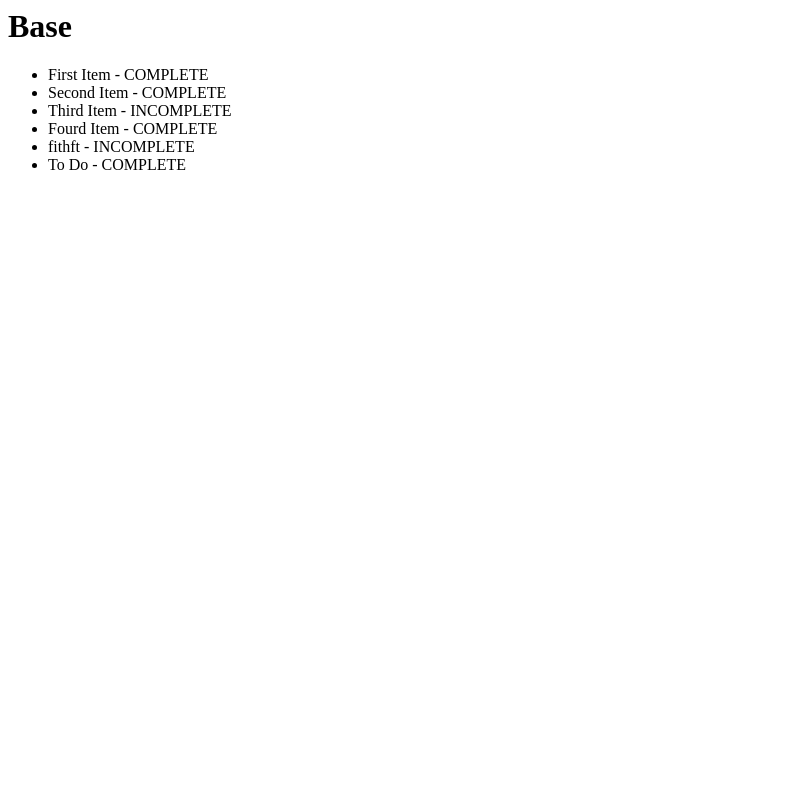
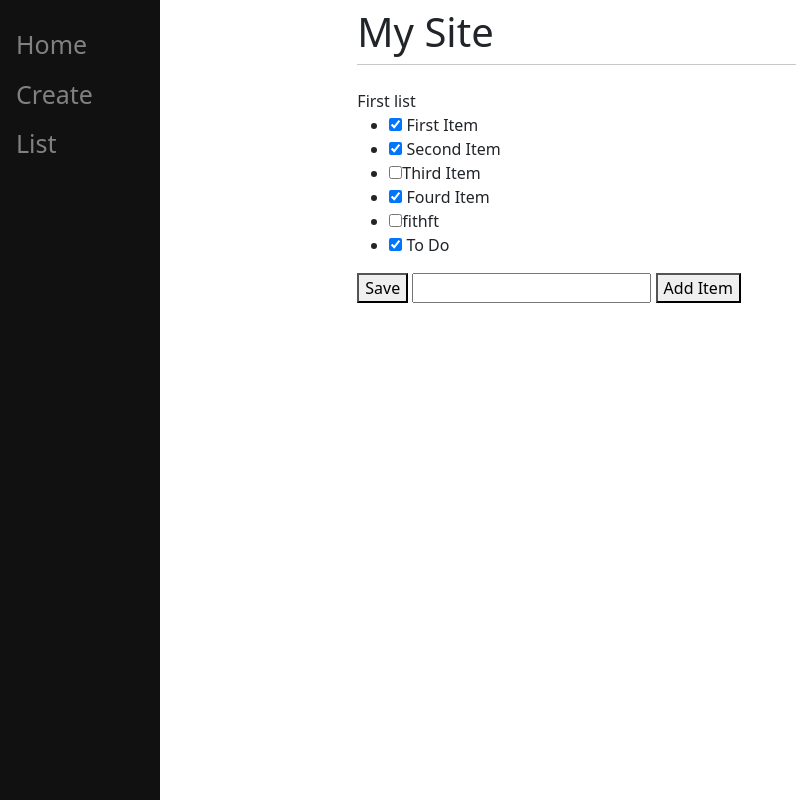
Before and after one commit to ngquocthong/todolist_python_django, a Django app: page /3 in a window 1280 px wide. Shown: the whole page, without its empty margins (0-796 px from the left). Run offline with Django 4.2, Linux system fonts and the light colour scheme; data comes from the database, SQL or seed files in the repository; both versions use the stored data as it was after the commit; some libraries are stand-ins or nearby versions.

Commit message:
side bar

```diff
--- a/main/templates/main/base.html
+++ b/main/templates/main/base.html
@@ -1,17 +1,64 @@
+<!doctype html>
 <html>
     <head>
+        <style type="text/css">
+            .sidenav {
+                height: 100%;
+                width: 160px;
+                position: fixed;
+                z-index: 1;
+                top:0;
+                left: 0;
+                background-color: #111;
+                overflow-x: hidden;
+                padding-top: 20px;
+            }
+            .sidenav a{
+                padding: 6px 8px 6px 16px;
+                text-decoration: none;
+                font-size: 25px;
+                color: #818181;
+                display: block;
+            }
+            .sidenav a:hover{
+                color:#f1f1f1;
+            }
+            .main{
+                margin-left: 160px;
+                padding: 0px 10px;
+            }
+        </style>
+        <meta charset="utf-8">
+        <meta name="viewport" content="width=device-width, initial-scale=1">
+        <link href="https://cdn.jsdelivr.net/npm/bootstrap@5.1.3/dist/css/bootstrap.min.css" rel="stylesheet" integrity="sha384-1BmE4kWBq78iYhFldvKuhfTAU6auU8tT94WrHftjDbrCEXSU1oBoqyl2QvZ6jIW3" crossorigin="anonymous">
+
+
+
         <title>{% block title %} Base {% endblock %}
         </title>
     </head>
 
     <body>
-        <h1>Base</h1>
+        <div class="sidenav">
+            <a href="/home">Home</a>
+            <a href="/create">Create</a>
+            <a href="/3">List</a>
+        </div>
 
-        <div>
-        {% block content %}
 
-        {% endblock %}
+        <div id="content", name="content", class="main">
+            <div class="row justify-content-center">
+                    <div class="col-8">
+                        <h1 class="mt-2">My Site</h1>
+                        <hr class="mt-0 mb-4">
+                        {% block content %}
+                        {% endblock %}
+                    </div>
+            </div>
         </div>
+
+        <script src="https://cdn.jsdelivr.net/npm/@popperjs/core@2.10.2/dist/umd/popper.min.js" integrity="sha384-7+zCNj/IqJ95wo16oMtfsKbZ9ccEh31eOz1HGyDuCQ6wgnyJNSYdrPa03rtR1zdB" crossorigin="anonymous"></script>
+        <script src="https://cdn.jsdelivr.net/npm/bootstrap@5.1.3/dist/js/bootstrap.min.js" integrity="sha384-QJHtvGhmr9XOIpI6YVutG+2QOK9T+ZnN4kzFN1RtK3zEFEIsxhlmWl5/YESvpZ13" crossorigin="anonymous"></script>
 
     </body>
 </html>
--- a/main/templates/main/list.html
+++ b/main/templates/main/list.html
@@ -3,14 +3,21 @@
 {% block title %}{{list.name}}{% endblock %}
 
 {% block content %}
+    {{list.name}}
+    <form method="POST" action="#">
+        {% csrf_token %}
     <ul>
         {% for item in list.item_set.all %}
             {% if item.complete == True %}
-        <li>{{item.text}} - COMPLETE</li>
+                <li><input type="checkbox", value = "clicked", name="c{{item.id}}" checked> {{item.text}}</li>
                 {% else %}
-        <li>{{item.text}} - INCOMPLETE</li>
+                <li><input type="checkbox", value = "clicked", name="c{{item.id}}">{{item.text}}</li>
             {% endif %}
 
         {% endfor %}
         </ul>
+        <button type="submit" name="save" value="save">Save</button>
+        <input type="text", name="new">
+        <button type="submit" name="newItem" value="newItem">Add Item</button>
+    </form>
 {% endblock %}
--- a/main/views.py
+++ b/main/views.py
@@ -1,12 +1,30 @@
 from django.shortcuts import render
-from django.http import HttpResponse
+from django.http import HttpResponse, HttpResponseRedirect
 from .models import ToDoList, Item
 from .forms import CreateNewLists
 
 # Create your views here.
+#{"save": ["save"], "c1":["clicked"]}
 def index(response, id):
     ls = ToDoList.objects.get(id=id)
+    if response.method=="POST":
+        print(response.POST)
+        if response.POST.get("save"):
+            for item in ls.item_set.all():
+                if response.POST.get("c"+str(item.id)) =="clicked":
+                    item.complete = True
+                else:
+                    item.complete = False
+                item.save()
+
+        elif response.POST.get("newItem"):
+            txt = response.POST.get("new")
+            if(len(txt)>2):
+                ls.item_set.create(text=txt, complete=False)
+            else:
+                print("invalid value")
     return render(response, "main/list.html",{"list": ls})
+
 
 def base(response):
     return render(response, "main/base.html", {"name": "test"})
@@ -17,12 +35,12 @@
 def create(response):
     if response.method == "POST":
         form = CreateNewLists(response.POST) # return as dictionary
-
         if form.is_valid():
             n = form.cleaned_data["name"]
             print(n)
             t = ToDoList(name=n)
             t.save()
+        return HttpResponseRedirect("/%a" %t.id)
     else:
         form = CreateNewLists()
     return render(response, "main/create.html", {"form": form})
```
Also changed, not shown: db.sqlite3. Lines whose indentation alone changed are shown as unchanged.
